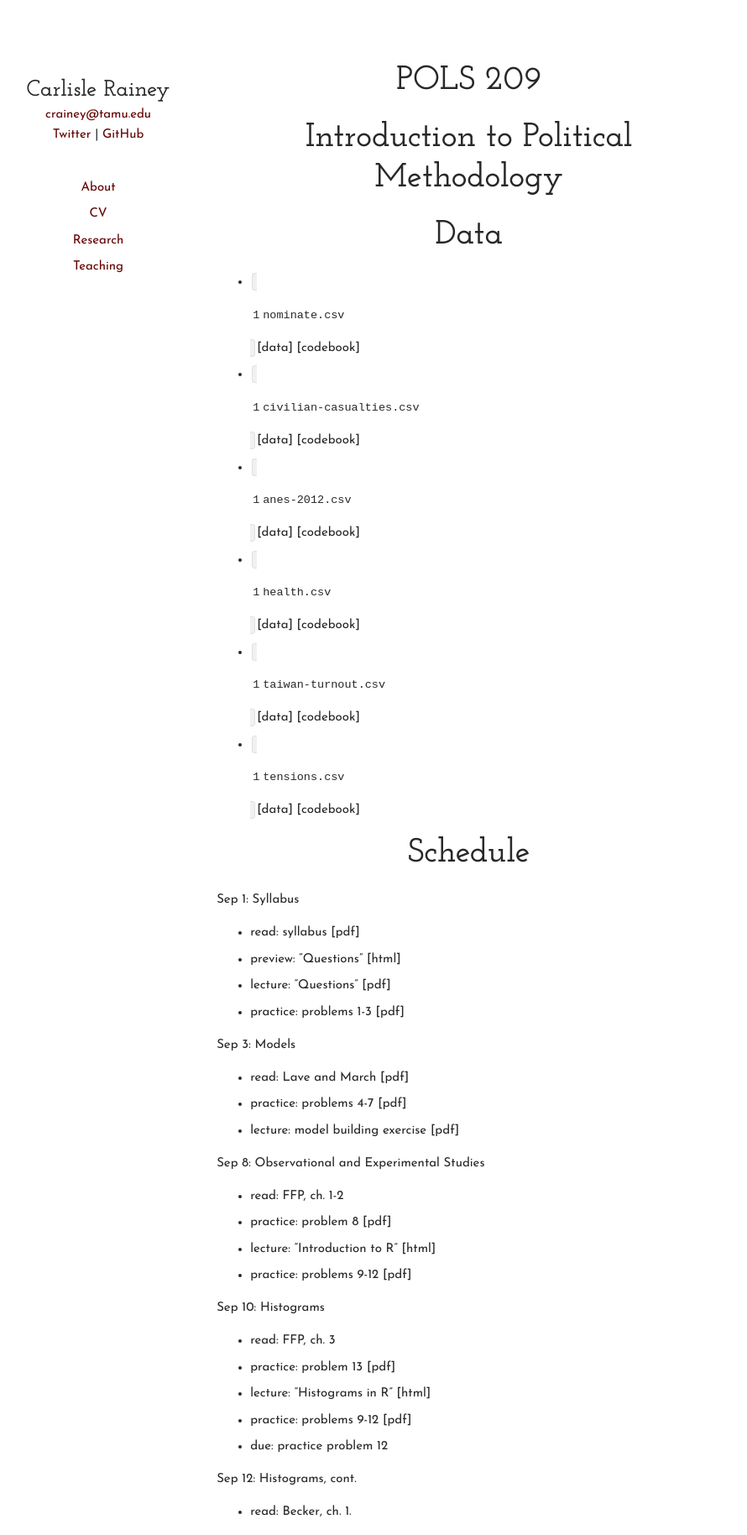
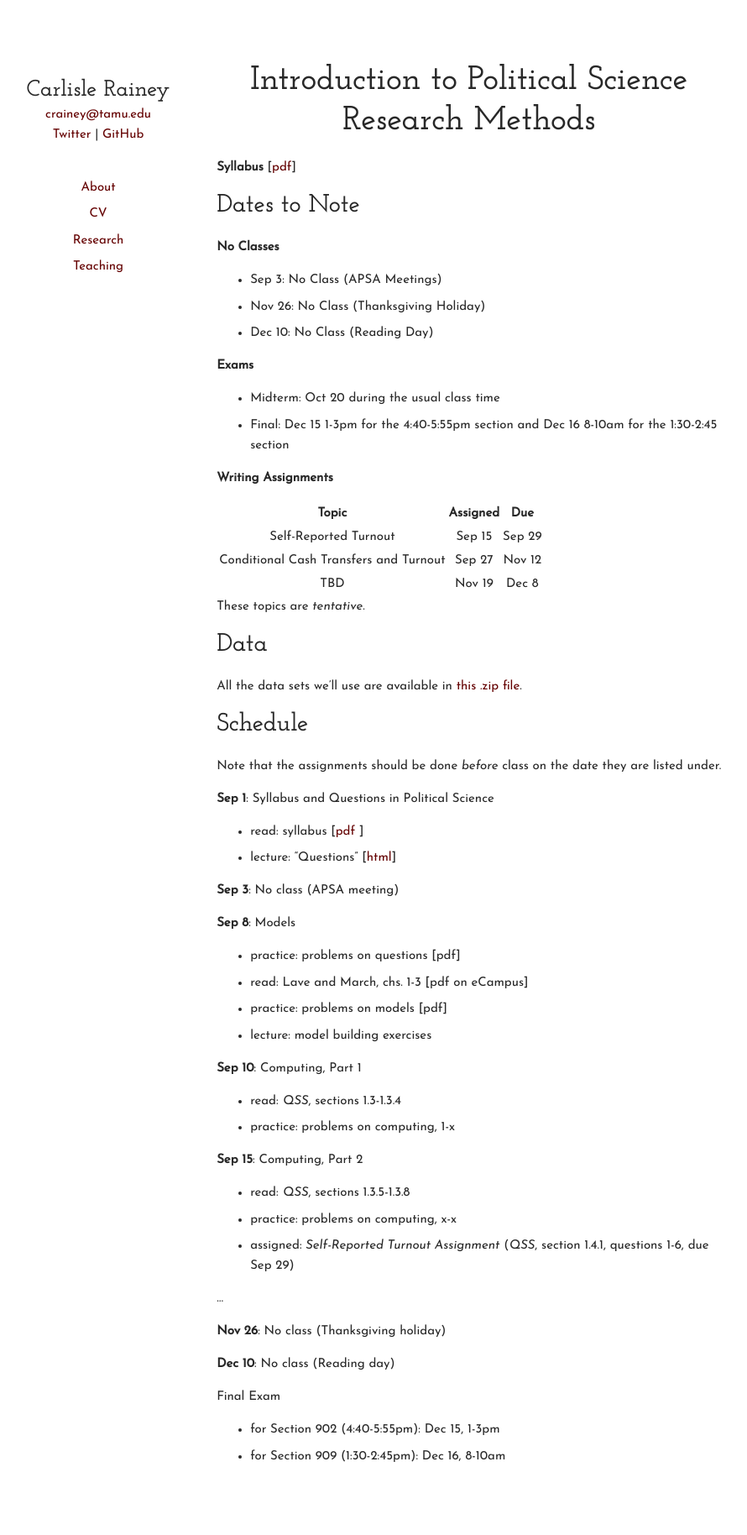
Before and after one commit to carlislerainey/carlislerainey.github.io, a Jekyll site: the page built from teaching/pols-209/index.md, in a window 1280 px wide. Shown: the whole page at 84% size, without its empty margins (204-1094 px from the left). Built offline with Jekyll 4.4.1, drawn with Linux system fonts in a browser that asks for light colours; after the commit the page ends 1762 px from its top, so only the background shows below that.

Commit message:
update 209 page

```diff
--- a/teaching/pols-209/index.md
+++ b/teaching/pols-209/index.md
@@ -3,43 +3,66 @@ layout: default
 title: POLS 209 | Carlisle Rainey
 ---
 
-<h1 class = "title"> POLS 209 </h1>
-<h1 class = "subtitle"> Introduction to Political Methodology </h1>
+# Introduction to Political Science Research Methods
 
-# Data
+**Syllabus** [[pdf](https://dl.dropboxusercontent.com/s/roqafxpixefp5j4/syllabus.pdf?dl=0)]
 
-- `nominate.csv` [data] [codebook]
-- `civilian-casualties.csv` [data] [codebook]
-- `anes-2012.csv` [data] [codebook]
-- `health.csv` [data] [codebook]
-- `taiwan-turnout.csv` [data] [codebook]
-- `tensions.csv` [data] [codebook]
+## Dates to Note
 
-# Schedule
+**No Classes**
+- Sep 3: No Class (APSA Meetings)
+- Nov 26: No Class (Thanksgiving Holiday)
+- Dec 10: No Class (Reading Day)
 
-Sep 1: Syllabus
-- read: syllabus [pdf]
-- preview: “Questions” [html]
-- lecture: “Questions” [pdf]
-- practice: problems 1-3 [pdf]
+**Exams**
+- Midterm: Oct 20 during the usual class time
+- Final: Dec 15 1-3pm for the 4:40-5:55pm section and Dec 16 8-10am for the 1:30-2:45 section
 
-Sep 3: Models
-- read: Lave and March [pdf]
-- practice:  problems 4-7 [pdf]
-- lecture: model building exercise [pdf]
+**Writing Assignments**
 
-Sep 8: Observational and Experimental Studies
-- read: FFP, ch. 1-2
-- practice: problem 8 [pdf]
-- lecture: "Introduction to R" [html]
-- practice: problems 9-12 [pdf]
+| Topic   | Assigned | Due |
+|:--------------:|:---------------:|:----------:|
+| Self-Reported Turnout | Sep 15        | Sep 29   |
+| Conditional Cash Transfers and Turnout | Sep 27        | Nov 12   |
+| TBD | Nov 19        | Dec 8    |
 
-Sep 10: Histograms
-- read: FFP, ch. 3
-- practice: problem 13 [pdf]
-- lecture: “Histograms in R” [html]
-- practice: problems 9-12 [pdf]
-- due: practice problem 12
+These topics are *tentative*.
 
-Sep 12: Histograms, cont.
-- read: Becker, ch. 1.
+## Data
+
+All the data sets we'll use are available in [this .zip file](https://dl.dropboxusercontent.com/s/f5cuy8igrlsl6cu/qss-data.zip?dl=0).
+
+## Schedule
+
+Note that the assignments should be done *before* class on the date they are listed under.
+
+**Sep 1**: Syllabus and Questions in Political Science
+- read: syllabus [[pdf](https://dl.dropboxusercontent.com/s/roqafxpixefp5j4/syllabus.pdf?dl=1) ]
+- lecture: "Questions" [[html](https://dl.dropboxusercontent.com/s/iwqv4qsi9qch0li/questions.html?dl=0)]
+
+**Sep 3**: No class (APSA meeting)
+
+**Sep 8**: Models
+- practice: problems on questions [pdf]
+- read: Lave and March, chs. 1-3 [pdf on eCampus]
+- practice: problems on models [pdf]
+- lecture: model building exercises
+
+**Sep 10**: Computing, Part 1
+- read: *QSS*, sections 1.3-1.3.4
+- practice: problems on computing, 1-x
+
+**Sep 15**: Computing, Part 2
+- read: *QSS*, sections 1.3.5-1.3.8
+- practice: problems on computing, x-x
+- assigned: *Self-Reported Turnout Assignment* (*QSS*, section 1.4.1, questions 1-6, due Sep 29)
+
+...
+
+**Nov 26**: No class (Thanksgiving holiday)
+
+**Dec 10**: No class (Reading day)
+
+Final Exam
+- for Section 902 (4:40-5:55pm): Dec 15, 1-3pm
+- for Section 909 (1:30-2:45pm): Dec 16, 8-10am
```
